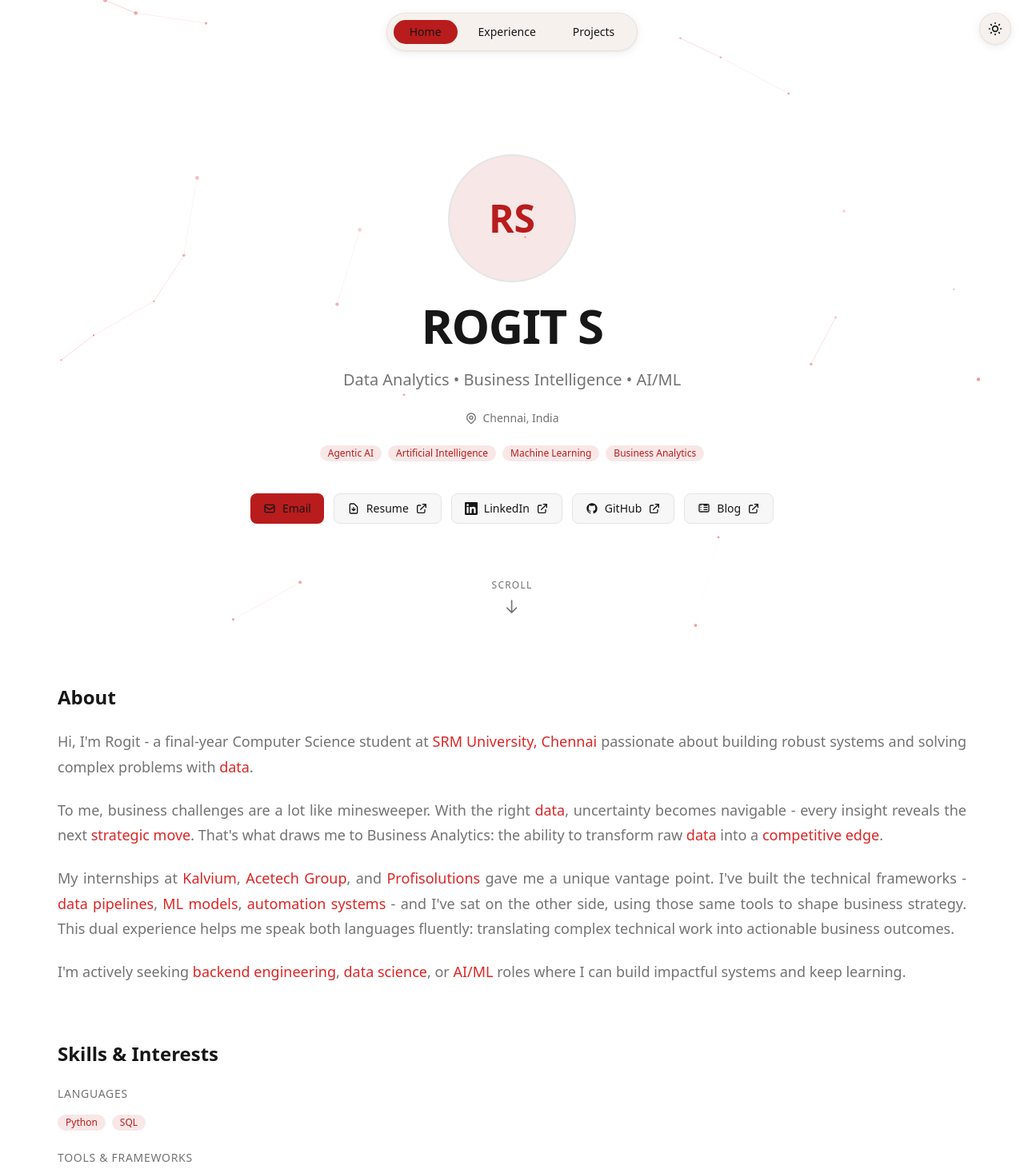
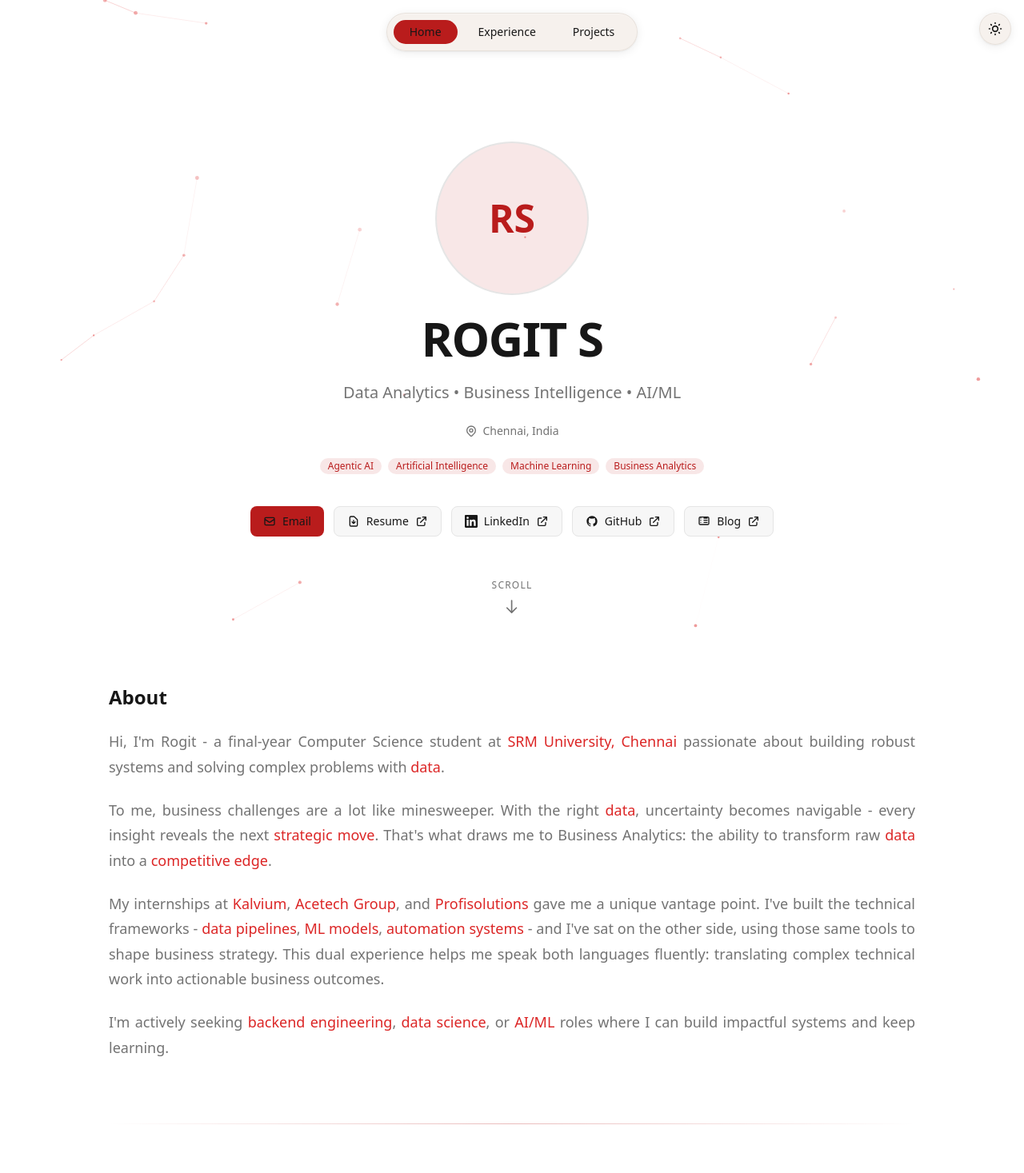
Before and after one commit to Rogit-28/Portfolio, a Next.js app: page / in a window 1280 px wide. Shown: the top 1467 px of the page at 80% size. Built offline with nearby package versions, Linux system fonts and the light colour scheme.

Commit message:
feat: add flip avatar, shimmer text, section dividers, and container max-width

```diff
--- a/app/globals.css
+++ b/app/globals.css
@@ -399,3 +399,49 @@ a {
 .rotate-y-180 {
   transform: rotateY(180deg);
 }
+
+/* ============================================
+   Animated Shimmer Text
+   ============================================ */
+
+@keyframes shimmer {
+  0% {
+    background-position: -200% center;
+  }
+  100% {
+    background-position: 200% center;
+  }
+}
+
+.shimmer-text {
+  background: linear-gradient(
+    90deg,
+    var(--foreground) 0%,
+    var(--foreground) 35%,
+    var(--accent) 50%,
+    var(--foreground) 65%,
+    var(--foreground) 100%
+  );
+  background-size: 200% auto;
+  -webkit-background-clip: text;
+  background-clip: text;
+  -webkit-text-fill-color: transparent;
+  animation: shimmer 4s ease-in-out infinite;
+}
+
+/* ============================================
+   Section Divider
+   ============================================ */
+
+.section-divider {
+  border: none;
+  height: 1px;
+  background: linear-gradient(
+    90deg,
+    transparent 0%,
+    var(--accent) 50%,
+    transparent 100%
+  );
+  opacity: 0.3;
+  margin: 2rem 0;
+}
--- a/app/page.tsx
+++ b/app/page.tsx
@@ -15,7 +15,9 @@ export default function Home() {
         <section id="about" className="scroll-mt-20">
           <Bio />
         </section>
+        <hr className="section-divider" />
         <Skills />
+        <hr className="section-divider" />
         <Research />
       </Container>
     </>
--- a/components/layout/container.tsx
+++ b/components/layout/container.tsx
@@ -12,7 +12,7 @@ export function Container({
   return (
     <div
       className={cn(
-        "mx-auto w-[90%] px-2",
+        "mx-auto w-[90%] max-w-5xl px-2",
         className
       )}
     >
--- a/components/sections/hero.tsx
+++ b/components/sections/hero.tsx
@@ -4,6 +4,7 @@ import { motion } from "framer-motion";
 import dynamic from "next/dynamic";
 import { Button } from "@/components/ui/button";
 import { Tag } from "@/components/ui/tag";
+import { FlipAvatar } from "@/components/ui/flip-avatar";
 import siteData from "@/data/site.json";
 
 // Dynamically import particles (client-only)
@@ -30,16 +31,13 @@ export function Hero() {
 
       {/* Main content */}
       <div className="relative z-10 flex flex-col items-center text-center max-w-2xl mx-auto space-y-6">
-        {/* Avatar with initials */}
+        {/* Avatar - flips to 3D on hover/click */}
         <motion.div
           initial={{ opacity: 0, scale: 0.8 }}
           animate={{ opacity: 1, scale: 1 }}
           transition={{ duration: 0.5, ease: "easeOut" }}
-          className="w-32 h-32 md:w-40 md:h-40 rounded-full bg-accent/10 border-2 border-accent/30 flex items-center justify-center"
         >
-          <span className="text-4xl md:text-5xl font-bold text-accent">
-            {initials}
-          </span>
+          <FlipAvatar initials={initials} />
         </motion.div>
 
         {/* Name */}
@@ -47,7 +45,7 @@ export function Hero() {
           initial={{ opacity: 0, y: 20 }}
           animate={{ opacity: 1, y: 0 }}
           transition={{ duration: 0.5, delay: 0.1 }}
-          className="text-4xl md:text-6xl font-bold tracking-tight"
+          className="text-4xl md:text-6xl font-bold tracking-tight shimmer-text"
         >
           {siteData.name.toUpperCase()}
         </motion.h1>
```
